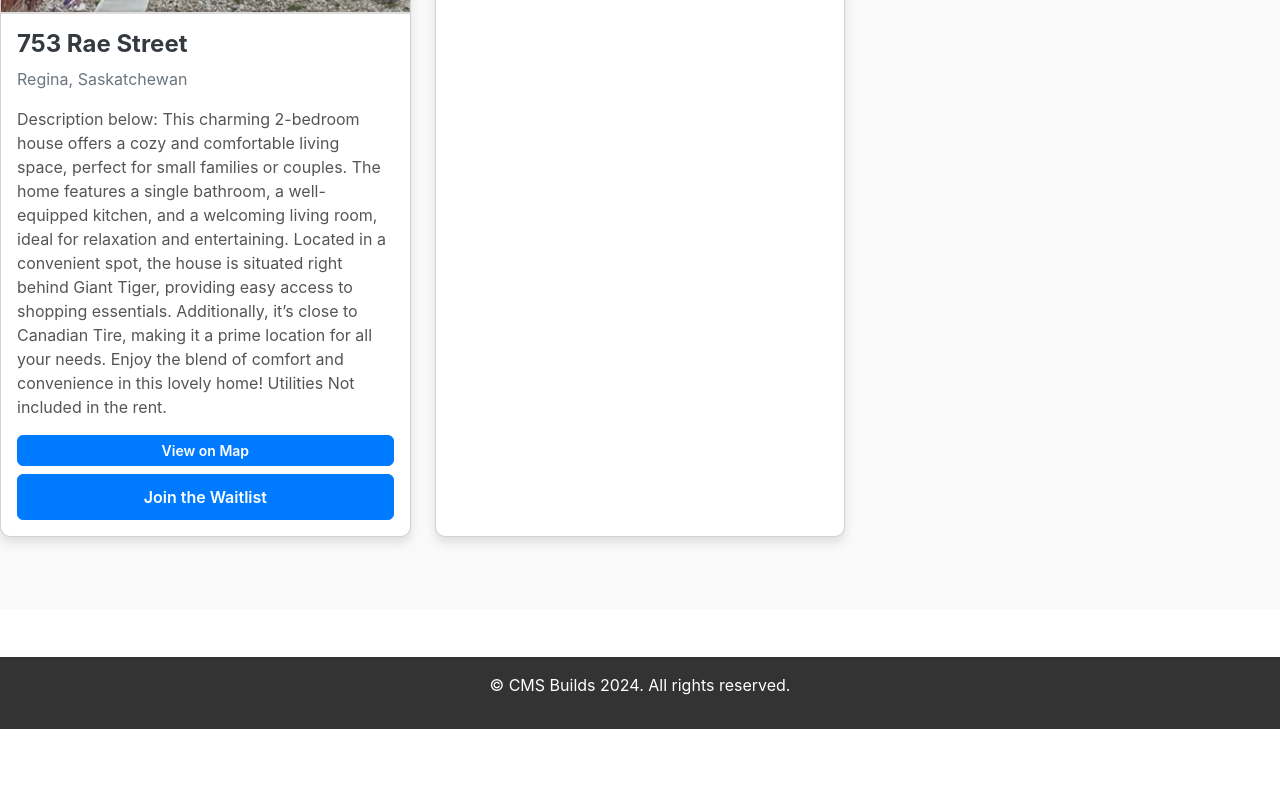
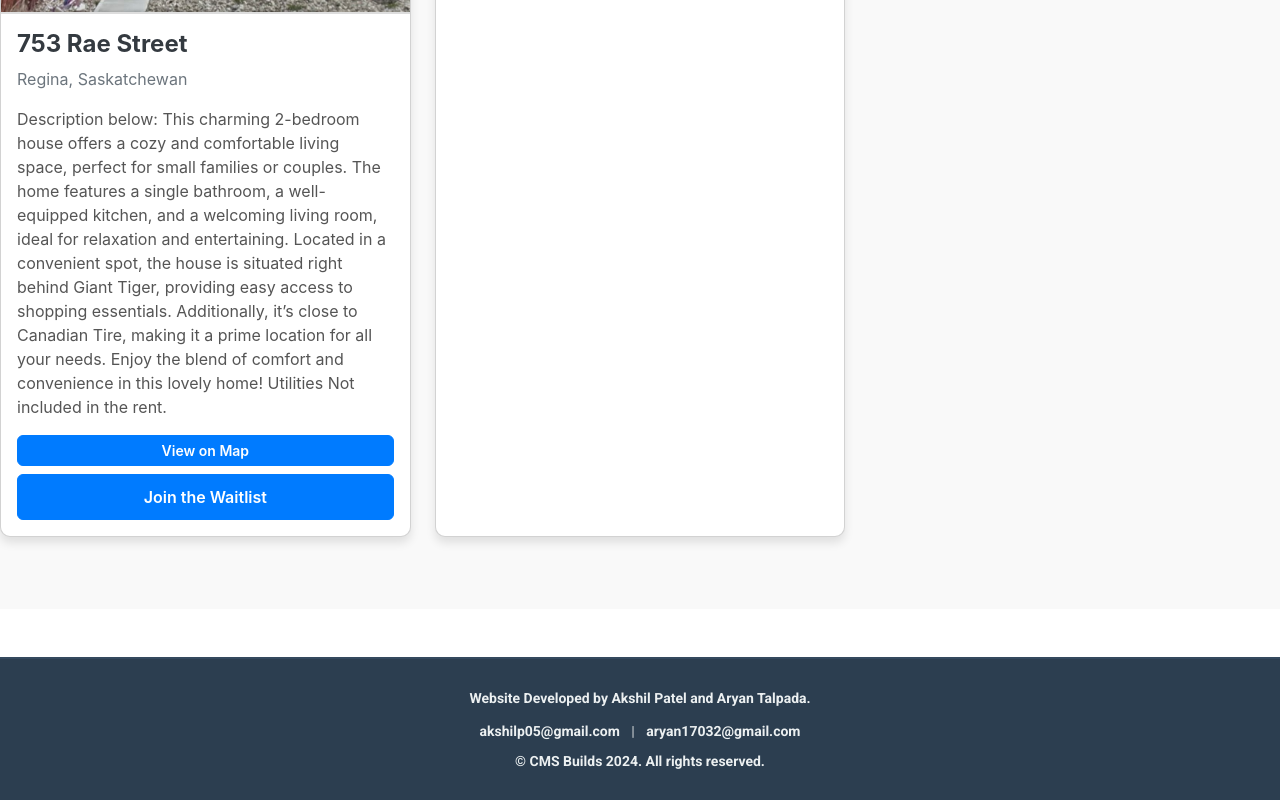
Before and after one commit to Aryan-1703/SriSaiProperty, a React (Vite) app: page / in a window 1280 px wide. Shown: the part 3080-3880 px from the top of the page. Before the commit the page ends 3809 px from the top, so only its background shows below. Built offline with nearby package versions, Linux system fonts and the light colour scheme.

Commit message:
Footer Updated

```diff
--- a/src/components/Home/Footer.tsx
+++ b/src/components/Home/Footer.tsx
@@ -3,6 +3,18 @@ import '../../styles/Home/Footer.css';
 const Footer = () => {
   return (
     <footer>
+
+      <p>Website Developed by Akshil Patel and Aryan Talpada.</p>
+
+      <p className="contact-info">
+        <a href="mailto:Akshilp05@gmail.com?subject=Contact%20from%20Website&body=Hi%20Akshil%20Pate,%0A%0AI%20would%20like%20to%20get%20in%20touch%20with%20you%20regarding%20...">
+          akshilp05@gmail.com
+        </a>
+        <span> | </span>
+        <a href="mailto:aryan17032@gmail.com?subject=Contact%20from%20Website&body=Hi%20Aryan%20Talpada,%0A%0AI%20would%20like%20to%20get%20in%20touch%20with%20you%20regarding%20...">
+          aryan17032@gmail.com
+        </a>
+      </p>
       <p>&copy; CMS Builds 2024. All rights reserved.</p>
     </footer>
   );
--- a/src/styles/Home/Footer.css
+++ b/src/styles/Home/Footer.css
@@ -1,6 +1,37 @@
 footer {
-    background: #333;
-    color: #fff;
-    text-align: center;
-    padding: 1rem;
-  }
+  background-color: #2c3e50; /* Elegant dark blue-gray background */
+  color: #ecf0f1; /* Light gray text for contrast */
+  text-align: center;
+  padding: 20px 0;
+  font-family: 'Roboto', sans-serif; /* Clean and modern font */
+  font-size: 14px;
+  border-top: 2px solid #34495e; /* Subtle border for definition */
+}
+
+footer p {
+  margin: 8px 0;
+  line-height: 1.6;
+}
+
+footer .contact-info {
+  margin-top: 10px;
+  font-weight: 500; /* Slightly bolder for emphasis */
+}
+
+footer a {
+  color: #ecf0f1; /* Keep the text color consistent */
+  text-decoration: none;
+  padding: 0 8px;
+  border-bottom: 1px solid transparent;
+  transition: color 0.3s ease, border-bottom 0.3s ease;
+}
+
+footer a:hover {
+  color: #1abc9c; /* Soft turquoise highlight on hover */
+  border-bottom: 1px solid #1abc9c; /* Underline on hover for emphasis */
+}
+
+footer span {
+  color: #bdc3c7; /* Light gray color for separator */
+  font-weight: normal;
+}
```
